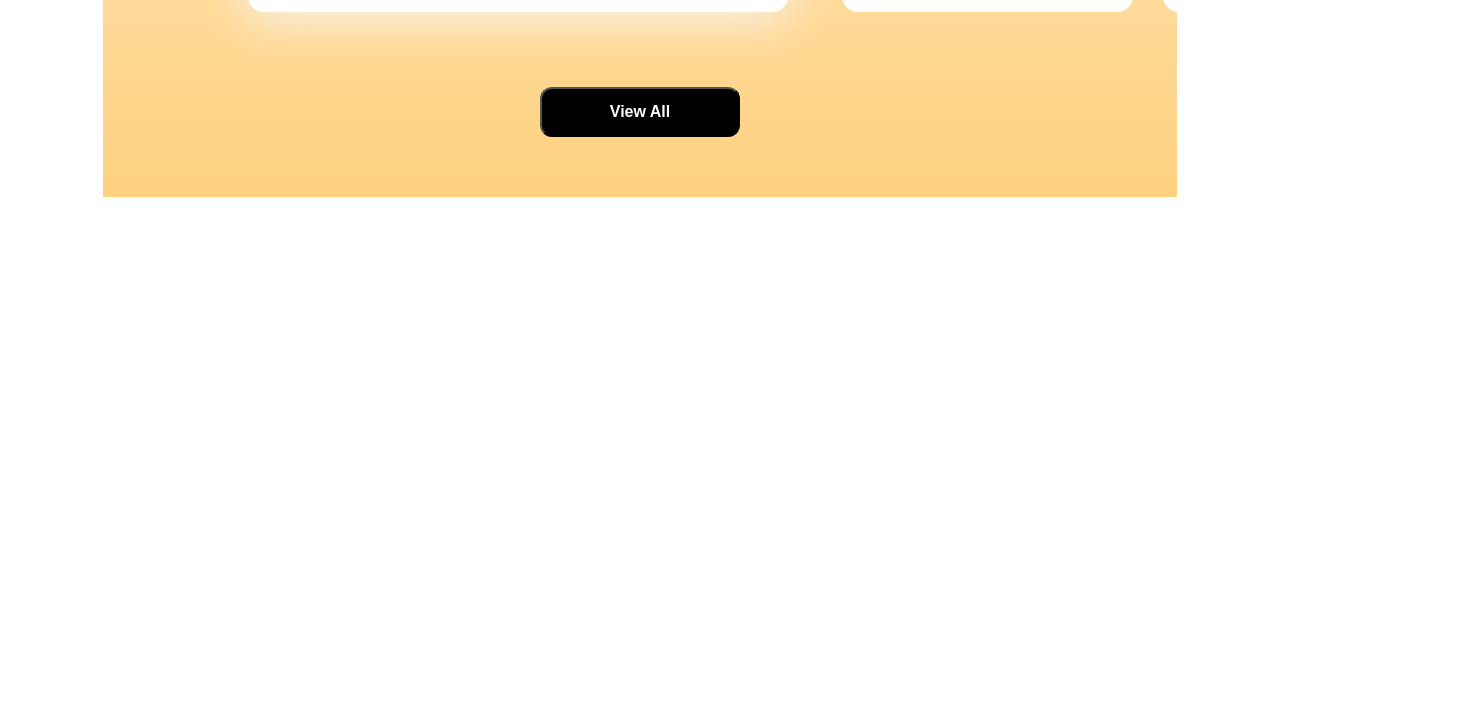
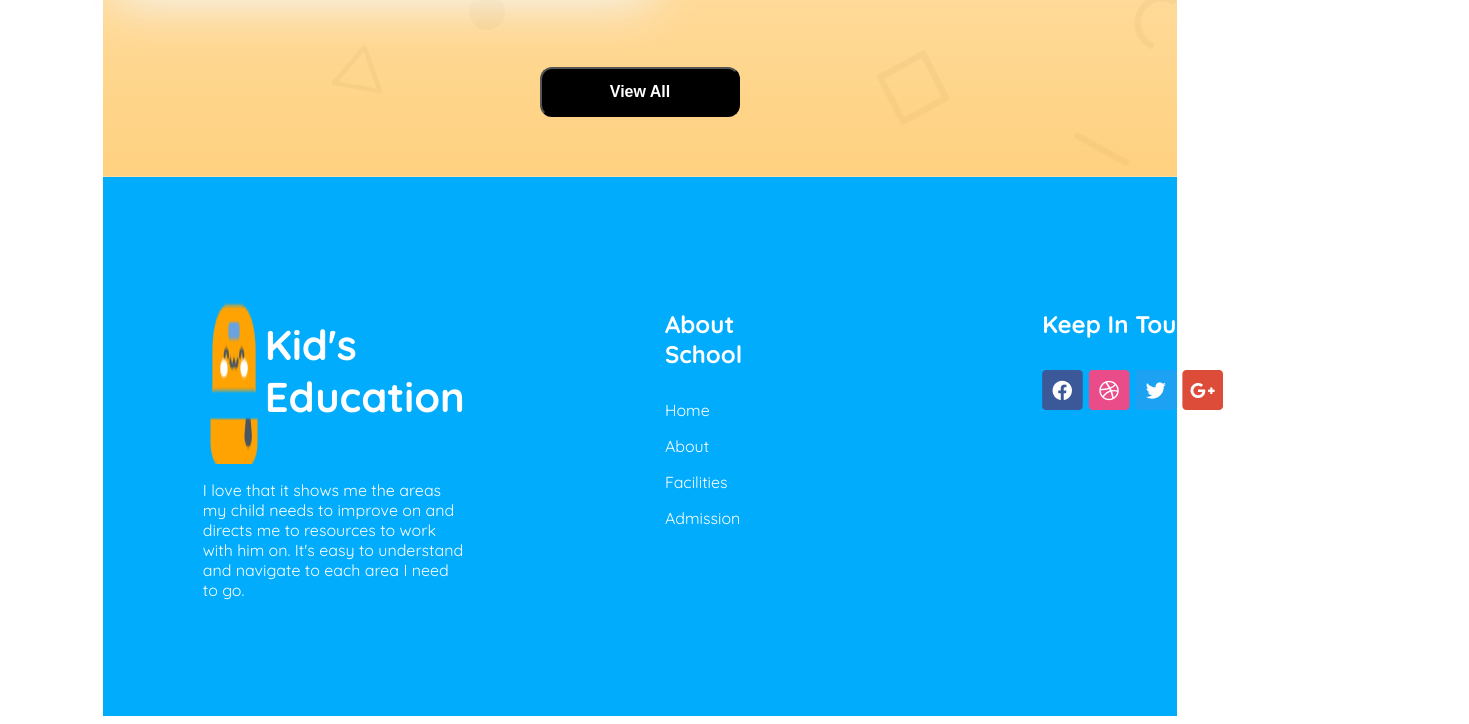
Before and after one commit to Rifah648/My-Second-Assignment, a plain HTML site: page index.html in a window 1280 px wide. Shown: the part 2231-2955 px from the top of the page, 1469 px wide, since content can reach past the window. Before the commit the page ends 2436 px from the top, so only its background shows below. Drawn offline with Linux system fonts and the light colour scheme.

Commit message:
added my footer section code

```diff
--- a/index.html
+++ b/index.html
@@ -41,7 +41,6 @@
                         <div class="bar"></div>
 
                     </div>
-                <!-- </div> -->
 
 
 
@@ -161,6 +160,39 @@
 
     </main>
     <footer>
+        <section class="footer">
+            <div class="footer-main">
+                <div class="footer-content">
+                    <img src="assets/logo.png" alt="">
+                    <h3 class="footer-heading">Kid's Education</h3>
+
+                </div>
+                <div class="footer-descrition">
+                    <p>I love that it shows me the areas my child needs to improve on and directs me to resources to work with him on. It's easy to understand and navigate to each area I need to go.</p>
+
+                </div>
+
+            </div>
+            <div class="footer-content-1">
+                <div>
+                    <h4 class="about">About School</h4>
+                    <p>Home</p>
+                    <p>About</p>
+                    <p>Facilities</p>
+                    <p>Admission</p>
+                </div>
+                <div>
+                    <h4 class="about">Keep In Touch</h4>
+                    <div class="footer-container">
+                    <img src="assets/fb.png" alt="">
+                    <img src="assets/dribble.png" alt="">
+                    <img src="assets/twitter.png" alt="">
+                    <img src="assets/google+.png" alt="">
+                    </div>
+
+                </div>
+            </div>
+        </section>
 
     </footer>
 
--- a/style/kids.css
+++ b/style/kids.css
@@ -229,8 +229,8 @@ main{
     background:
         linear-gradient(to bottom, rgba(255, 255, 255, 0), rgba(254, 163, 1, 0.50)),
         url('../assets/bg.png');
-    background-size: cover;
-    /* background-position: center; */
+    background-size: 100%;
+    background-position: center;
 }
 .story-content{
     display: grid;
@@ -246,9 +246,10 @@ main{
 }
 .story-container{
     display: flex;
-    gap: 24px;
-    width: 70%;
-    margin-left: 130px;
+    gap: 15px;
+    width: 85%;
+    /* margin: 5px; */
+
 
 
 
@@ -257,7 +258,7 @@ main{
     border-radius: 16px;
     box-shadow:0px 6px 50px 0px whitesmoke ;
     background-color: white;
-    margin: 15px;
+    margin: 10px;
 
 
 }
@@ -268,7 +269,7 @@ main{
 .img-size{
     background-color: white;
     border-radius: 16px;
-    margin: 15px;
+    margin: 10px;
 
 
 }
@@ -346,6 +347,45 @@ main{
     text-align: center;
     padding: 60px;
 }
+/* footer-section */
+footer{
+    max-width: 85%;
+    margin: 0 auto;
+}
+.footer{
+    display: flex;
+    justify-content: space-between;
+    background-color: #01ACFD;
+    color: white;
+}
+.footer-content-1{
+    display: flex;
+    gap: 300px;
+    margin-right: 60px;
+    padding: 100px;
+}
+.footer-main{
+    padding: 100px;
+}
+.footer-content{
+    display: flex;
+}
+.footer-heading{
+    font-weight: bold;
+    font-size: 2.6rem;
+}
+.footer-description{
+    font-weight: 400;
+    font-size: 1.75rem;
+}
+.footer-container{
+    display: flex;
+    gap: 5px;
+}
+.about{
+    font-weight: 700;
+    font-size: 24px;
+}
 
 
 
@@ -400,11 +440,12 @@ transition: transform 0.3s ease , opacity 0.3s ease;
 margin-top: -50px;
 }
 .Stories{
+     background-size: cover;
+     background-position: center;
+
     text-align: center;
     width: 576px;
-    /* margin-left: 40px; */
-    background-size: 100%;
-    background-position: center;
+
 
 }
 .story{
@@ -412,14 +453,39 @@ margin-top: -50px;
 }
 .story-content{
     display: grid;
-    grid-template-columns: repeat(2, 2fr);
+    grid-template-columns: repeat(2, 1fr);
     /* width: 50%; */
+    /* margin: 0 auto; */
 }
 .big-story{
     display: none;
 }
 .img-size{
     margin-right: 100px;
+    margin: 2px;
+
+}
+.story-container{
+    width: 576px;
+
+}
+.footer{
+    display: grid;
+    grid-template-columns: repeat(1, 1fr);
+    margin-left: 0;
+
+}
+.footer-content-1{
+    display: grid;
+    grid-template-columns: repeat(1, 1fr);
+    gap: 0px;
+    /* margin-left: 50px; */
+}
+.footer-container{
+    display: flex;
+    width: 85%;
 }
 
+
+
 }
```
